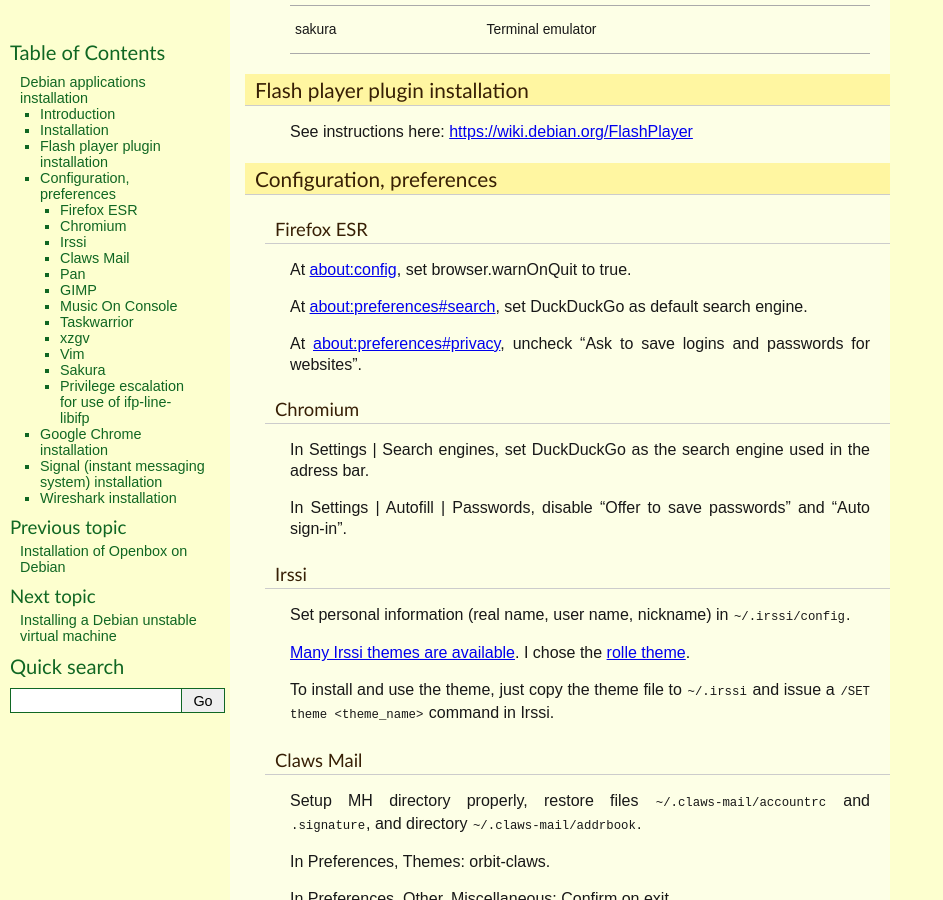
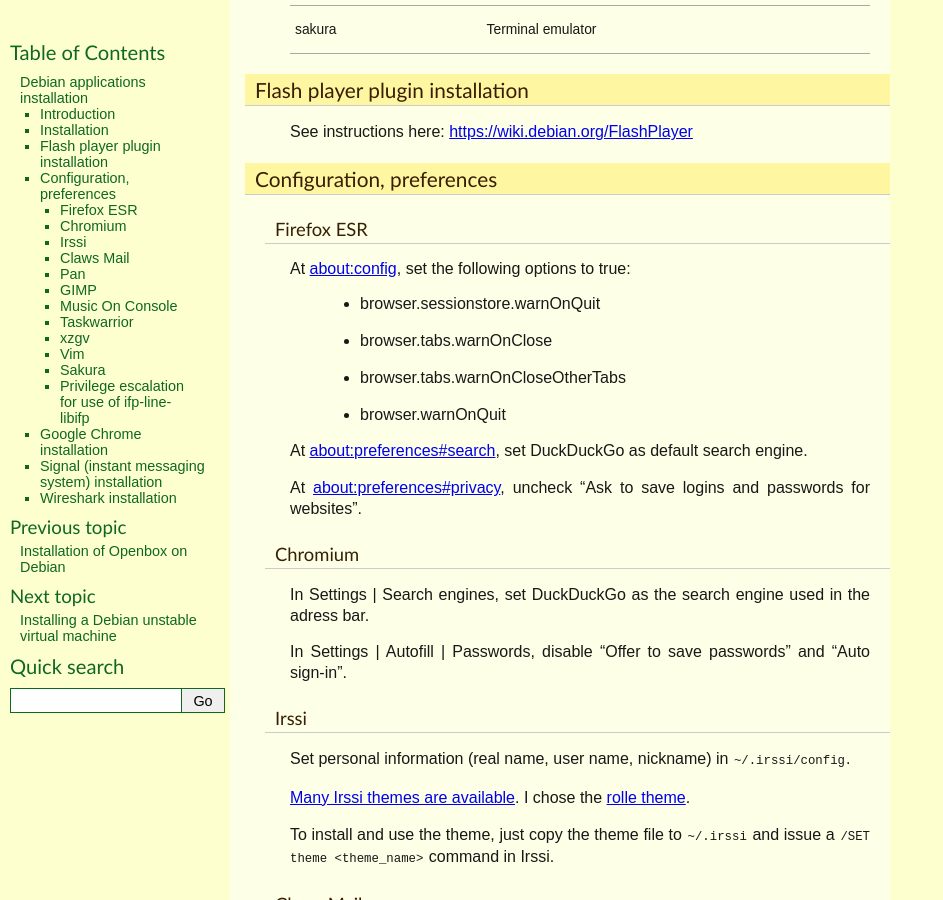
Before and after one commit to thierr26/thierr26_personal_notes_sphinx_sources, a Sphinx documentation site: the page built from source/debian_apps_install.rst, in a window 1280 px wide and 900 px high, scrolled down 5529 px. Shown: the whole window, without its empty margins (0-943 px from the left). Built offline with Sphinx 7.4.7, drawn with Linux system fonts in a browser that asks for light colours.

Commit message:
Update Firefox configuration

```diff
--- a/source/debian_apps_install.rst
+++ b/source/debian_apps_install.rst
@@ -259,7 +259,11 @@
   pair: Firefox ESR; default search engine
   single: DuckDuckGo
 
-At about:config, set browser.warnOnQuit to true.
+At about:config, set the following options to true:
+  * browser.sessionstore.warnOnQuit
+  * browser.tabs.warnOnClose
+  * browser.tabs.warnOnCloseOtherTabs
+  * browser.warnOnQuit
 
 At about:preferences#search, set DuckDuckGo as default search engine.
 
```
